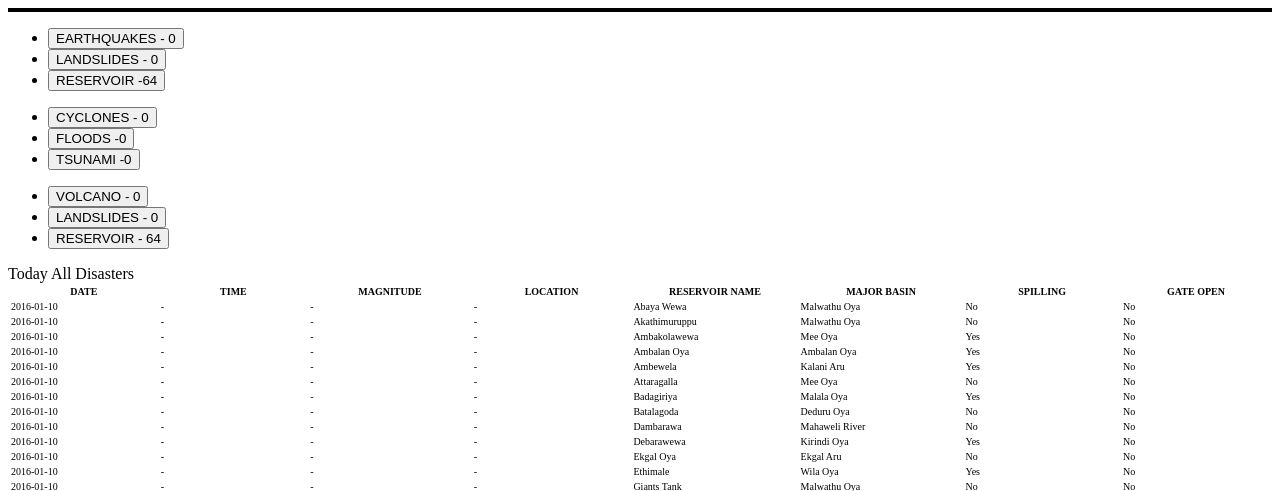
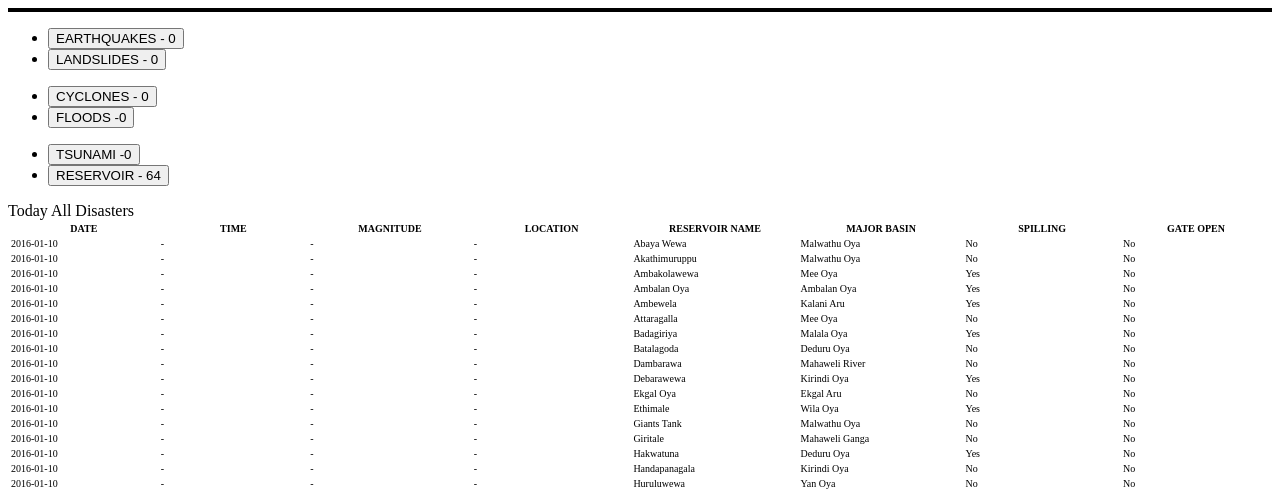
Before and after one commit to Ashan1/Common_Alert_System, a PHP site: page /Common_Alert_System/app/view/home_notification.php in a window 1280 px wide. Shown: the top 491 px of the page. Run offline with PHP 8.4, Linux system fonts and the light colour scheme; a user stored in the database is signed in; data comes from the database, SQL or seed files in the repository; data that the repository does not hold is empty.

Commit message:
home notify

```diff
--- a/app/controllers/tab.php
+++ b/app/controllers/tab.php
@@ -7,6 +7,7 @@
         break;
 
     case "2":
+
         include '../view/home_notification.php';
         break;
 
--- a/app/view/home_notification.php
+++ b/app/view/home_notification.php
@@ -12,20 +12,21 @@
         <ul>
             <li><button class="btnre" type="submit"name="dis_type" value="earthquake"> <i class="dis-cracked2" style=""></i> <span>EARTHQUAKES - <?php  echo $edata;?></span></button></li>
             <li><button class="btnre" type="submit"name="dis_type" value="landslide"> <i class="dis-snowslide" style=""></i> <span>LANDSLIDES - <?php  echo$ldata;?></span></button></li>
-            <li><button class="btnre" type="submit"name="dis_type" value="reservoir"> <i class="dis-fire14" style=""></i> <span>RESERVOIR -<?php  echo$rdata;?></span></button></li>
+            <!--<li><button class="btnre" type="submit"name="dis_type" value="reservoir"> <i class="dis-fire14" style=""></i> <span>RESERVOIR -<?php /* echo$rdata;*/?></span></button></li>-->
         </ul>
     </div>
     <div class="col-lg-4">
         <ul>
             <li><button class="btnre" type="submit"name="dis_type" value="cyclone"> <i class="dis-hurricane" style=""></i> <span>CYCLONES - <?php  echo$cdata;?></span></button></li>
             <li><button class="btnre" type="submit"name="dis_type" value="flood"> <i class="dis-waves8" style=""></i> <span>FLOODS -<?php echo$fdata;?></span></button></li>
-            <li><button class="btnre" type="submit"name="dis_type" value="tsunami"> <i class="dis-tsunami1" style=""></i> <span>TSUNAMI -<?php echo$tdata;?></span></button></li>
+
         </ul>
     </div>
     <div class="col-lg-4">
         <ul>
-            <li><button class="btnre" type="submit"name="dis_type" value="volcano"><i class="dis-erupting" style=""></i> <span>VOLCANO - <?php  echo$vdata;?></span></button></li>
-            <li><button class="btnre" type="submit"name="dis_type" value="landslide"><i class="dis-snowslide" style=""></i> <span>LANDSLIDES - <?php  echo$ldata;?></span></button></li>
+            <!--<li><button class="btnre" type="submit"name="dis_type" value="volcano"><i class="dis-erupting" style=""></i> <span>VOLCANO - <?php /* echo$vdata;*/?></span></button></li>-->
+            <!--<li><button class="btnre" type="submit"name="dis_type" value="landslide"><i class="dis-snowslide" style=""></i> <span>LANDSLIDES - <?php /* echo$ldata;*/?></span></button></li>-->
+            <li><button class="btnre" type="submit"name="dis_type" value="tsunami"> <i class="dis-tsunami1" style=""></i> <span>TSUNAMI -<?php echo$tdata;?></span></button></li>
             <li><button class="btnre" type="submit"name="dis_type" value="reservoir"><i class="dis-fire14" style=""></i> <span>RESERVOIR - <?php  echo$rdata;?></span></button></li>
         </ul>
     </div>
@@ -422,7 +423,7 @@
             </table>";}?>
 </div>
 <script>
-    $(function () {
+    /*$(function () {
         $(this).on('submit', function (e) {
 
             $.ajax({
@@ -436,5 +437,5 @@
             e.preventDefault();
         });
 
-    });
+    });*/
 </script>
--- a/public/css/cas.css
+++ b/public/css/cas.css
@@ -669,6 +669,11 @@
 
 /*-----------------------------------End User Manage Home Page------------------------------------------*/
 
+/*--------------Notification tab button-------------*/
+.btnre{
+    background-color: transparent;
+    border: transparent;
+}
 
 
 /*---------------------------- Medium Devices, Desktops ----------------------------*/
--- a/public/home.php
+++ b/public/home.php
@@ -1,5 +1,6 @@
 <?php include "../app/templates/header.php";
 require_once '../app/models/dbConfig.php';
+
     if($user->is_loggedin()==""){
         $user->redirect('index.php');
     }
@@ -41,8 +42,6 @@
 
     });
     /*---------------------End Tab Change Home----------------------------*/
-
-
     window.onload = loadTabContent('../app/controllers/tab.php?id=1');
 </script>
 <body>
```
